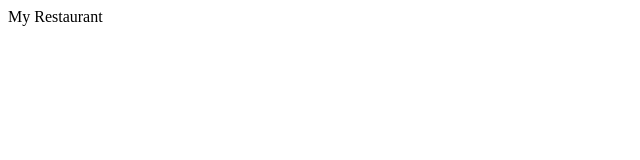
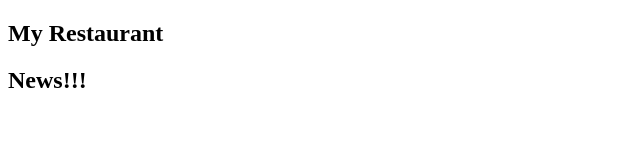
Before and after one commit to LillaFioravanti/my-restaurant, a plain HTML site: page index.html in a window 1280 px wide. Shown: the whole page, without its empty margins (0-640 px from the left). Drawn offline with Linux system fonts and the light colour scheme.

Commit message:
Added news section

```diff
--- a/index.html
+++ b/index.html
@@ -1,15 +1,18 @@
 <!DOCTYPE html>
 <html>
 <head>
-    <title>Document</title>
+    <title>Documento</title>
 </head>
 
 <body>
 <header>
     <nav>
-        My Restaurant
+        <h1>My Restaurant</h1>
     </nav>
 </header>
+<section>
+    <h2>News!!!</h2>
+</section>
 </body>
 
 </html>
```
